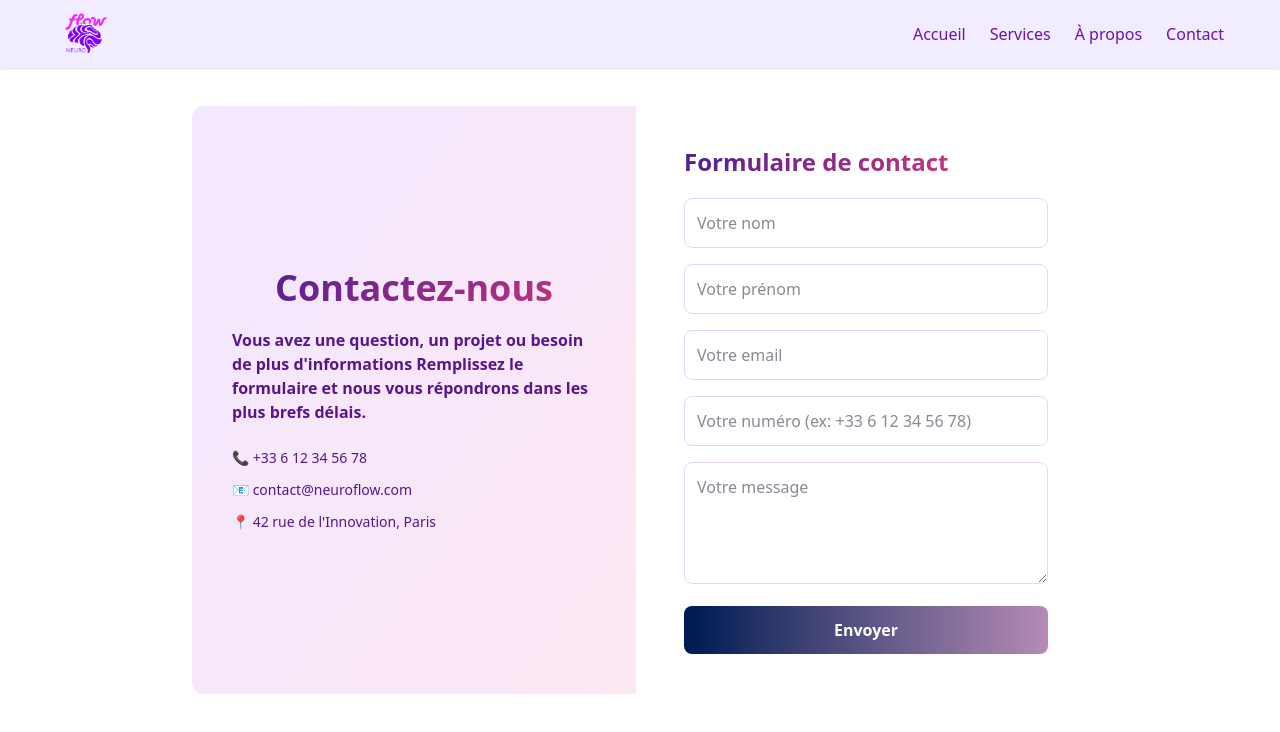
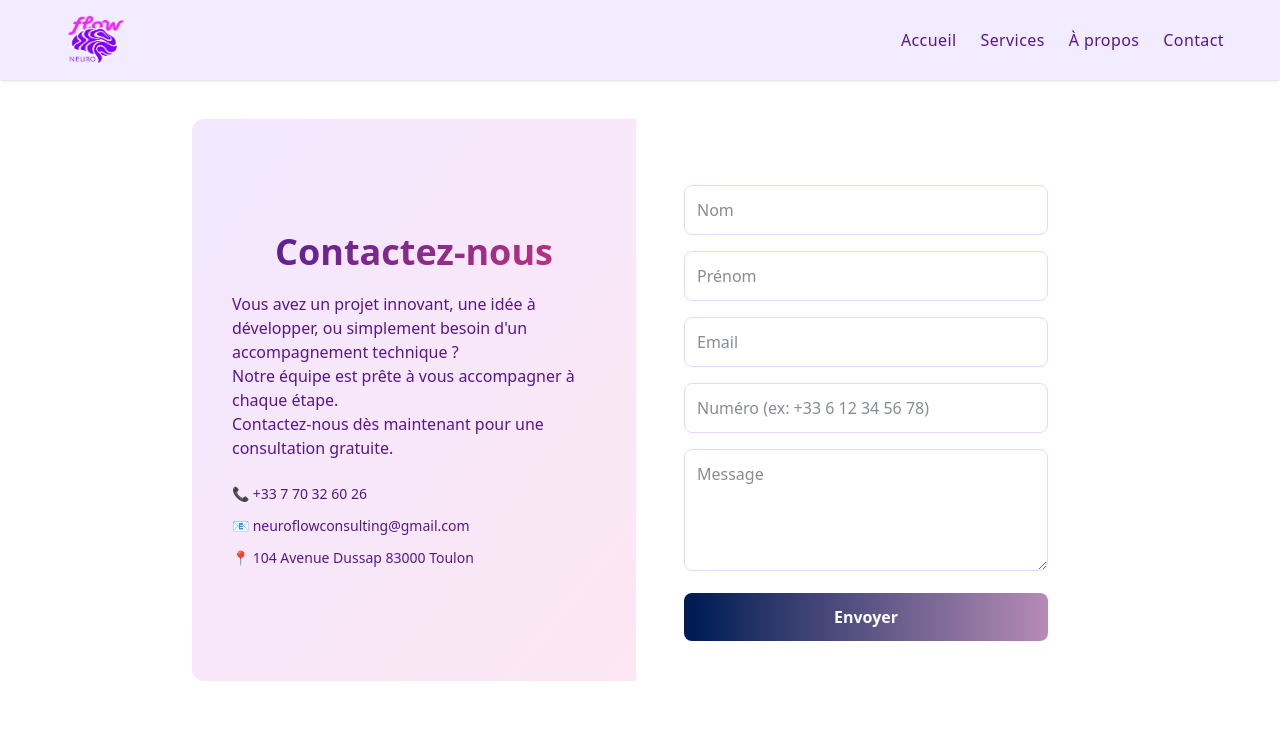
Before and after one commit to blidaoui/frontneuro, a Next.js app: page /pages/Contact in a window 1280 px wide. Shown: the top 732 px of the page. Built offline with nearby package versions, Linux system fonts and the light colour scheme.

Commit message:
contact change

```diff
--- a/src/app/components/Form.tsx
+++ b/src/app/components/Form.tsx
@@ -87,7 +87,7 @@ const NeuroflowContact = () => {
                   WebkitBackgroundClip: "text",
                 }}
               >
-            { isSubmitting ? "Merci pour votre message !" :"Formulaire de contact"}
+            { isSubmitting ? "Merci pour votre message !" :""}
               </motion.h4>
 
         {!isSubmitting ? (
@@ -98,7 +98,7 @@ const NeuroflowContact = () => {
               name="name"
               value={name}
               onChange={(e) => setName(e.target.value)}
-              placeholder="Votre nom"
+              placeholder="Nom"
               required
               className="w-full p-3 rounded-lg border border-purple-200 focus:ring-2 focus:ring-purple-400"
             />
@@ -108,7 +108,7 @@ const NeuroflowContact = () => {
               name="last_name"
               value={lastName}
               onChange={(e) => setLastName(e.target.value)}
-              placeholder="Votre prénom"
+              placeholder="Prénom"
               required
               className="w-full p-3 rounded-lg border border-purple-200 focus:ring-2 focus:ring-purple-400"
             />
@@ -118,7 +118,7 @@ const NeuroflowContact = () => {
               name="email"
               value={email}
               onChange={(e) => setEmail(e.target.value)}
-              placeholder="Votre email"
+              placeholder="Email"
               required
               className="w-full p-3 rounded-lg border border-purple-200 focus:ring-2 focus:ring-purple-400"
             />
@@ -128,7 +128,7 @@ const NeuroflowContact = () => {
               name="phone"
               value={phone}
               onChange={(e) => setPhone(e.target.value)}
-              placeholder="Votre numéro (ex: +33 6 12 34 56 78)"
+              placeholder="Numéro (ex: +33 6 12 34 56 78)"
               required
               className="w-full p-3 rounded-lg border border-purple-200 focus:ring-2 focus:ring-purple-400"
             />
@@ -139,7 +139,7 @@ const NeuroflowContact = () => {
               value={message}
               onChange={(e) => setMessage(e.target.value)}
               rows={4}
-              placeholder="Votre message"
+              placeholder="Message"
               required
               className="w-full p-3 rounded-lg border border-purple-200 focus:ring-2 focus:ring-purple-400"
             ></textarea>
--- a/src/app/components/NavBar/index.tsx
+++ b/src/app/components/NavBar/index.tsx
@@ -13,9 +13,8 @@ import "./style.css";
 
 export default function Navbar() {
   const [isOpen, setIsOpen] = useState(false);
-  const [hidden, setHidden] = useState(false);
+  const [hidden,setHidden] = useState(false);
   const { scrollY } = useScroll();
-
   useMotionValueEvent(scrollY, "change", (latest) => {
     const previous = scrollY.getPrevious();
     if (typeof previous === "number" && latest > previous && latest > 150) {
@@ -31,85 +30,110 @@ export default function Navbar() {
     { name: "À propos", href: "#about" },
     { name: "Contact", href: "#contact" },
   ];
-
   const handleSmoothScroll = (e: React.MouseEvent, id: string) => {
     e.preventDefault();
+    const element = document.getElementById(id);
+
+    setIsOpen(false); // Fermeture immédiate
+
+    if(element) {
+      element.scrollIntoView({ behavior: 'smooth' });
+    } else {
+      window.location.hash = id; // Gestion de secours
+    }
+  };
+  useEffect(() => {
+    if(!isOpen) return;
+
+    const closeOnOutsideClick = (e: MouseEvent) => {
+      if(!(e.target as Element).closest('.mobile-menu')) {
         setIsOpen(false);
-    const element = document.getElementById(id);
-    if (element) {
-      element.scrollIntoView({ behavior: "smooth" });
-    } else {
-      window.location.hash = id;
       }
     };
 
-  useEffect(() => {
-    if (!isOpen) return;
-    const closeOnOutsideClick = (e: MouseEvent) => {
-      if (!(e.target as Element).closest(".mobile-menu")) {
-        setIsOpen(false);
-      }
-    };
-    document.addEventListener("click", closeOnOutsideClick);
-    return () => document.removeEventListener("click", closeOnOutsideClick);
+    document.addEventListener('click', closeOnOutsideClick);
+    return () => document.removeEventListener('click', closeOnOutsideClick);
   }, [isOpen]);
-
   return (
     <motion.nav
       initial={{ y: 0 }}
       animate={hidden ? { y: "-100%" } : { y: 0 }}
-      transition={{ duration: 0.3 }}
-      className="fixed z-50 w-full backdrop-blur-md bg-[#f1ecff] shadow-md dark:bg-gray-900"
+      transition={{ duration: 0.3, ease: "easeInOut" }}
+      className="fixed "
     >
-      <div className="container mx-auto px-6 py-3 flex justify-between items-center">
-        <a href="#home" onClick={(e) => handleSmoothScroll(e, "home")}>
-          <Image src="/images/logoabout.png" alt="Logo" width={60} height={60} priority />
+      <div className="container ">
+        <div className="flex items-center justify-between  h-20">
+          <a
+            href="#home"
+            onClick={(e) => handleSmoothScroll(e, "home")}
+
+          >
+            <div className="mr-5">
+              {" "}
+              <Image
+                src="/images/logoabout.png"
+                alt="Logo"
+                width={100}
+                height={100}
+
+                className="h-20 w-20"
+                priority={true}
+              />
+            </div>
           </a>
-
-        <div className="hidden md:flex gap-6">
+          {/* Desktop Navigation */}
+          <div className="hidden md:flex space-x-6">
             {links.map((link) => (
               <a
                 key={link.name}
                 href={link.href}
                 onClick={(e) => handleSmoothScroll(e, link.href.slice(1))}
-              className="text-purple-800 hover:text-pink-400 font-medium transition-colors"
+                className="text-purple-900  font-sans font-medium tracking-wide  dark:text-purple-600 hover:text-pink-300  hover:underline  transition-colors"
               >
                 {link.name}
               </a>
             ))}
           </div>
 
+          {/* Mobile Button */}
           <button
-          className="md:hidden text-purple-800"
+            className="md:hidden p-2 items-center justify-center text-purple-900 dark:text-dark-purple"
             onClick={() => setIsOpen(!isOpen)}
-          aria-label="Toggle menu"
+            aria-label="Menu"
           >
-          {isOpen ? <X size={28} /> : <Menu size={28} />}
+            {isOpen ? <X size={24} /> : <Menu size={24} />}
           </button>
         </div>
 
+
+      {/* Mobile Menu */}
       <AnimatePresence>
         {isOpen && (
        <motion.div
        key="mobile-menu"
-            initial={{ opacity: 0, y: -10 }}
+       initial={{ opacity: 0, y: -20 }}
        animate={{ opacity: 1, y: 0 }}
-            exit={{ opacity: 0, y: -10 }}
-            className="mobile-menu md:hidden px-6 pb-4 bg-[#f1ecff] dark:bg-gray-900"
+       exit={{ opacity: 0, y: -20, transition: { duration: 0.1 } }} // Animation accélérée
+       transition={{ type: "tween", duration: 0 }} // Remplacement du spring
+       className="mobile-menu md:hidden dark:bg-custom-color"
      >
+            <div className=" pb-4 space-y-3">
               {links.map((link) => (
                 <a
                   key={link.name}
                   href={link.href}
                   onClick={(e) => handleSmoothScroll(e, link.href.slice(1))}
-                className="block py-2 text-purple-800 hover:text-pink-500 font-medium"
+                  className="block text-purple-900 dark:text-dark-purple hover:bg-custom-color dark:hover:text-light-pink px-3 py-2 rounded-md transition-colors"
                 >
                   {link.name}
                 </a>
               ))}
+            </div>
           </motion.div>
         )}
       </AnimatePresence>
+      </div>
     </motion.nav>
+
   );
 }
--- a/src/app/pages/Contact/page.tsx
+++ b/src/app/pages/Contact/page.tsx
@@ -35,15 +35,19 @@ const Contact = () => {
           >
             Contactez-nous
           </motion.h2>
-          <h3 className="mb-6 text-l font-bold  text-purple-900">
-            Vous avez une question, un projet ou besoin de plus d&#39;informations
-            Remplissez le formulaire et nous vous répondrons dans les plus brefs
-            délais.{" "}
-          </h3>
+          <span className="mb-6 text-s  text-purple-900">
+            Vous avez un projet innovant, une idée à développer, ou simplement
+            besoin d&#39;un accompagnement technique ?
+            <br/> Notre équipe est prête à
+            vous accompagner à chaque étape.<br/>
+             Contactez-nous dès maintenant pour
+            une consultation gratuite.{" "}<br/>
+
+          </span>
           <ul className="space-y-3 text-purple-900 text-sm">
-            <li>📞 +33 6 12 34 56 78</li>
-            <li>📧 contact@neuroflow.com</li>
-            <li>📍 42 rue de l&#39;Innovation, Paris</li>
+            <li>📞 +33 7 70 32 60 26</li>
+            <li>📧 neuroflowconsulting@gmail.com</li>
+            <li>📍 104 Avenue Dussap 83000 Toulon</li>
           </ul>
         </div>
         <div className="">
--- a/src/app/pages/Footer/page.tsx
+++ b/src/app/pages/Footer/page.tsx
@@ -19,11 +19,7 @@ const ParticleSystem = dynamic(
 
 export default function page() {
   const socialMedia = [
-    {
-      icon: <Twitter className="w-6 h-6" />,
-      href: "https://twitter.com/neuroflow",
-      delay: 0.2,
-    },
+
     {
       icon: <Linkedin className="w-6 h-6" />,
       href: "https://linkedin.com/company/neuroflow",
@@ -70,7 +66,7 @@ export default function page() {
               href="#services"
               className="text-base leading-6  text-purple-900 hover:text-pink-200 "
             >
-              services
+              Services
             </a>
           </div>
           <div className="px-2 py-2">
@@ -87,7 +83,7 @@ export default function page() {
               href="#contact"
               className="text-base leading-6  text-purple-900 hover:text-pink-200 "
             >
-              contact
+              Contact
             </a>
           </div>
         </nav>
```
Also changed, not shown: package.json (+7 -3 lines), src/Lib/utils.ts (line endings or trailing spaces), src/app/globals.css (line endings or trailing spaces), 1 other file (tests, documents, lock files or other folders). Lines whose indentation alone changed are shown as unchanged.
